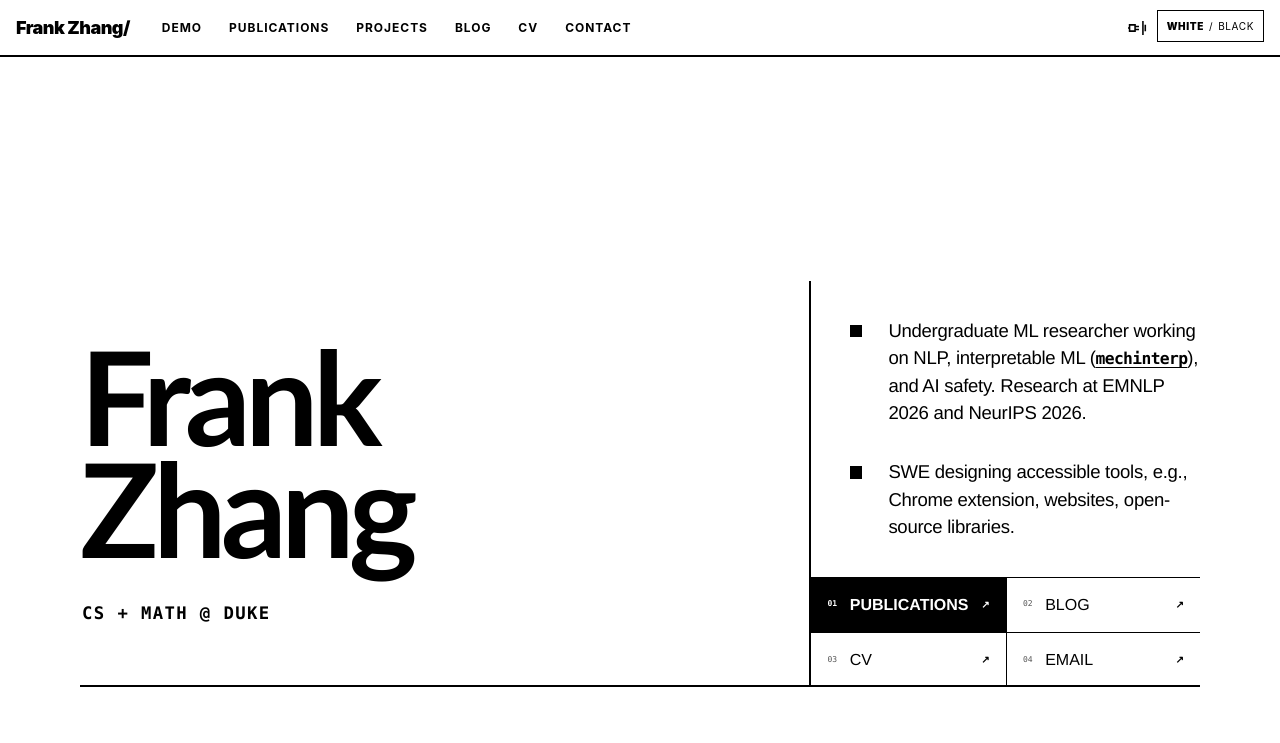
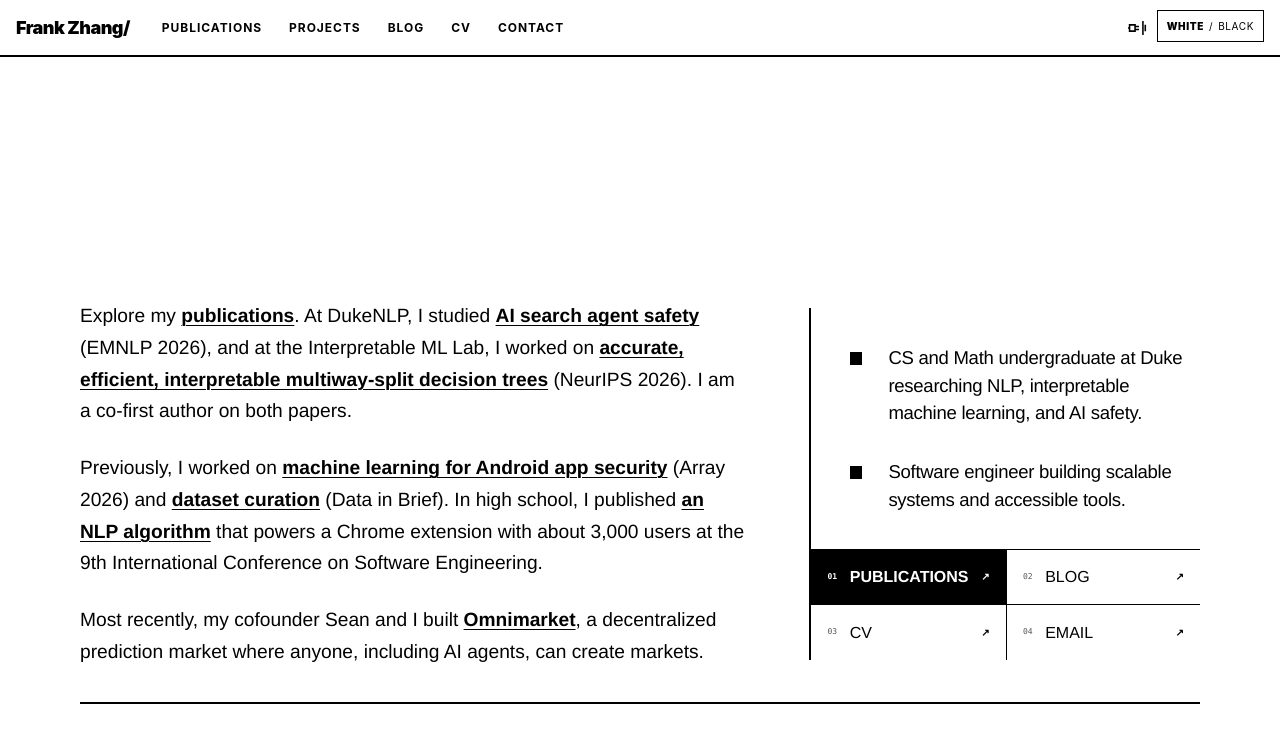
Before and after one commit to frankyzha/frankyzha.github.io, a Jekyll site: the page built from _pages/about.md, in a window 1280 px wide. Shown: the top 743 px of the page. Built offline with Jekyll 4.4.1, drawn with Linux system fonts in a browser that asks for light colours.

Commit message:
Update homepage research and remove demo page

```diff
--- a/_data/navigation.yml
+++ b/_data/navigation.yml
@@ -8,9 +8,6 @@
 #      Markdown formatted page while the second is generated using JSON.
 
 main:
-  - title: "Demo"
-    url: /demo/
-
   - title: "Publications"
     url: /publications/
 
--- a/_includes/head/theme.html
+++ b/_includes/head/theme.html
@@ -2,8 +2,7 @@
 <script>
   try {
     const savedTheme = localStorage.getItem("theme");
-    const useDarkTheme = savedTheme === "dark" ||
-      (savedTheme !== "light" && window.matchMedia("(prefers-color-scheme: dark)").matches);
+    const useDarkTheme = savedTheme === "dark";
     document.documentElement.toggleAttribute("data-theme", useDarkTheme);
   } catch (_error) {
     // Use the default theme when storage is unavailable.
--- a/_pages/about.md
+++ b/_pages/about.md
@@ -8,17 +8,18 @@ redirect_from:
   - /about.html
 ---
 
-<section class="landing" aria-labelledby="landing-title">
-  <header class="landing__identity">
-    <h1 id="landing-title"><span>Frank</span><span>Zhang</span></h1>
-    <p>CS + MATH @ DUKE</p>
-  </header>
+<section class="landing" aria-label="Research and projects">
+  <div class="landing__research">
+    <p>Explore my <a href="/publications/?v={{ site.github.build_revision | default: site.time | url_encode }}">publications</a>. At DukeNLP, I studied <a href="https://arxiv.org/pdf/2608.30303">AI search agent safety</a> (EMNLP 2026), and at the Interpretable ML Lab, I worked on <a href="https://drive.google.com/file/d/174tbuSj7aHri2mQhUkjewoykkSEpWMf8/view?usp=sharing">accurate, efficient, interpretable multiway-split decision trees</a> (NeurIPS 2026). I am a co-first author on both papers.</p>
+    <p>Previously, I worked on <a href="https://www.sciencedirect.com/science/article/pii/S2590005626006399">machine learning for Android app security</a> (Array 2026) and <a href="https://doi.org/10.1016/j.dib.2026.113152">dataset curation</a> (Data in Brief). In high school, I published <a href="https://doi.org/10.5121/csit.2023.130209">an NLP algorithm</a> that powers a Chrome extension with about 3,000 users at the 9th International Conference on Software Engineering.</p>
+    <p>Most recently, my cofounder Sean and I built <a href="https://omnimarket.xyz/">Omnimarket</a>, a decentralized prediction market where anyone, including AI agents, can create markets.</p>
+  </div>
 
   <div class="landing__right">
     <div class="landing__pitch">
       <ul class="landing__pitch-list">
-        <li>Undergraduate ML researcher working on NLP, interpretable ML (<a class="landing__term" href="https://mechinterp.com/">mechinterp</a>), and AI safety. Research at EMNLP 2026 and NeurIPS 2026.</li>
-        <li>SWE designing accessible tools, e.g., Chrome extension, websites, open-source libraries.</li>
+        <li>CS and Math undergraduate at Duke researching NLP, interpretable machine learning, and AI safety.</li>
+        <li>Software engineer building scalable systems and accessible tools.</li>
       </ul>
     </div>
 
--- a/_pages/demo.md
+++ /dev/null
@@ -1,60 +0,0 @@
----
-layout: archive
-title: "PB Demo"
-permalink: /demo/
-author_profile: false
-demo: true
-mathjax: true
----
-
-<section class="demo" data-collarai-demo data-api-url="{{ site.collarai_api_url | default: '' }}">
-  <form class="demo__form" id="collarai-query-form" novalidate>
-    <label for="collarai-query">Research question</label>
-    <textarea id="collarai-query" name="query" rows="4" maxlength="500" placeholder="What is Nvidia's average debt raised to date?" required></textarea>
-    <div class="demo__access" id="collarai-access" hidden>
-      <label for="collarai-access-key">Demo access key</label>
-      <input id="collarai-access-key" name="access-key" type="password" autocomplete="off" spellcheck="false" placeholder="Paste your invitation key">
-      <span>Kept only for this browser tab.</span>
-    </div>
-    <div class="demo__form-footer">
-      <p>Debt, equity financing, refinancing, IPO, and grant amounts are currently supported.</p>
-      <button type="submit">Run research <span aria-hidden="true">↗</span></button>
-    </div>
-  </form>
-
-  <div class="demo__status" id="collarai-status" role="status" aria-live="polite" data-state="ready">
-    <span>Ready</span>
-    <p>Enter a complete question or choose an example.</p>
-  </div>
-
-  <div class="demo__examples" aria-labelledby="collarai-examples-title">
-    <p id="collarai-examples-title">Try an example</p>
-    <div class="demo__example-list">
-      <button type="button" data-query="What is OpenAI's total grant amount?">
-        <span>01</span> What is OpenAI's total grant amount?
-      </button>
-      <button type="button" data-query="What is Nvidia's total debt raised to date?">
-        <span>02</span> What is Nvidia's total debt raised to date?
-      </button>
-      <button type="button" data-query="What is Nvidia's average debt raised to date?">
-        <span>03</span> What is Nvidia's average debt raised to date?
-      </button>
-      <button type="button" data-query="What is Nvidia's total equity financing transaction amount?">
-        <span>04</span> What is Nvidia's total equity financing transaction amount?
-      </button>
-      <button type="button" data-query="What is Nvidia's IPO amount?">
-        <span>05</span> What is Nvidia's IPO amount?
-      </button>
-    </div>
-  </div>
-
-  <article class="demo__result" id="collarai-result" aria-live="polite" hidden>
-    <header><span>Result</span><span id="collarai-result-time"></span></header>
-    <div class="demo__markdown" id="collarai-result-content"></div>
-  </article>
-
-  <footer class="demo__footnote">
-    <span>Scope</span>
-    <p>This proof of concept performs read-only research. It does not provide investment advice, and missing transaction values are never treated as zero.</p>
-  </footer>
-</section>
--- a/_sass/frank/_home.scss
+++ b/_sass/frank/_home.scss
@@ -29,36 +29,32 @@
   }
 }
 
-.landing__identity {
-  display: flex;
+.landing__research {
   grid-column: 1;
   grid-row: 1;
   align-self: center;
-  flex-direction: column;
-  justify-content: center;
-  padding: 0 clamp(2rem, 5vw, 5rem) 0 0;
+  padding: 2rem clamp(2rem, 5vw, 5rem) 2rem 0;
 
-  h1 {
+  p {
     margin: 0;
     color: var(--frank-ink);
-    font-family: "Gill Sans", "Avenir Next", Avenir, "Helvetica Neue", Helvetica, Arial, sans-serif;
-    font-size: clamp(4.9rem, 10.2vw, 9rem);
-    font-weight: 600;
-    letter-spacing: -0.045em;
-    line-height: 0.86;
+    font-size: clamp(1.05rem, 1.5vw, 1.2rem);
+    line-height: 1.65;
 
-    span {
-      display: block;
+    + p {
+      margin-top: 1.4rem;
     }
   }
 
-  p {
-    margin: clamp(1.75rem, 4vh, 2.75rem) 0 0 0.12em;
+  a {
     color: var(--frank-ink);
-    font-family: ui-monospace, SFMono-Regular, Menlo, monospace;
-    font-size: clamp(0.9rem, 1.35vw, 1.15rem);
     font-weight: 700;
-    letter-spacing: 0.08em;
+    text-decoration-thickness: 1px;
+
+    &:hover,
+    &:focus-visible {
+      text-decoration-thickness: 2px;
+    }
   }
 }
 
--- a/_sass/frank/_responsive.scss
+++ b/_sass/frank/_responsive.scss
@@ -37,19 +37,14 @@
     }
   }
 
-  .landing__identity,
+  .landing__research,
   .landing__right {
     grid-column: 1;
     grid-row: auto;
   }
 
-  .landing__identity {
-    min-height: 62svh;
-    padding: 5rem 0 4rem;
-
-    h1 {
-      font-size: clamp(4.7rem, 23vw, 8rem);
-    }
+  .landing__research {
+    padding: 2rem 0 3rem;
   }
 
   .landing__pitch {
@@ -102,15 +97,6 @@
 }
 
 @media (max-width: $frank-small) {
-  .landing__identity {
-    min-height: 56svh;
-    padding-top: 4rem;
-
-    h1 {
-      font-size: clamp(4.2rem, 23vw, 6.5rem);
-    }
-  }
-
   .landing__links {
     grid-template-columns: 1fr;
 
--- a/assets/js/theme-toggle.js
+++ b/assets/js/theme-toggle.js
@@ -5,7 +5,6 @@
   const toggle = document.getElementById("color-theme-toggle");
   if (!toggle) return;
 
-  const darkMode = window.matchMedia("(prefers-color-scheme: dark)");
   const themeColor = document.querySelector('meta[name="theme-color"]');
 
   function readSavedTheme() {
@@ -40,16 +39,10 @@
     announceTheme(theme);
   }
 
-  applyTheme(readSavedTheme() || (darkMode.matches ? "dark" : "light"), false);
+  applyTheme(readSavedTheme() || "light", false);
 
   toggle.addEventListener("change", function () {
     applyTheme(toggle.checked ? "dark" : "light", true);
   });
 
-  function followSystemTheme(event) {
-    if (!readSavedTheme()) applyTheme(event.matches ? "dark" : "light", false);
-  }
-
-  if (darkMode.addEventListener) darkMode.addEventListener("change", followSystemTheme);
-  else if (darkMode.addListener) darkMode.addListener(followSystemTheme);
 }());
```
Also changed, not shown: test/site-modules.test.js (+1 -1 lines).
